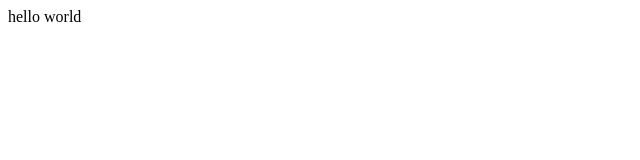
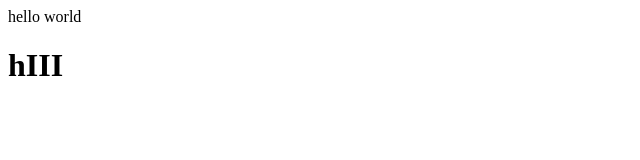
Before and after one commit to mjmonster963/mj-first, a plain HTML site: page index.html in a window 1280 px wide. Shown: the whole page, without its empty margins (0-640 px from the left). Drawn offline with Linux system fonts and the light colour scheme.

Commit message:
index update

```diff
--- a/index.html
+++ b/index.html
@@ -1 +1,2 @@
 <p>hello world</p>
+<h1>hIII</h1>
```
